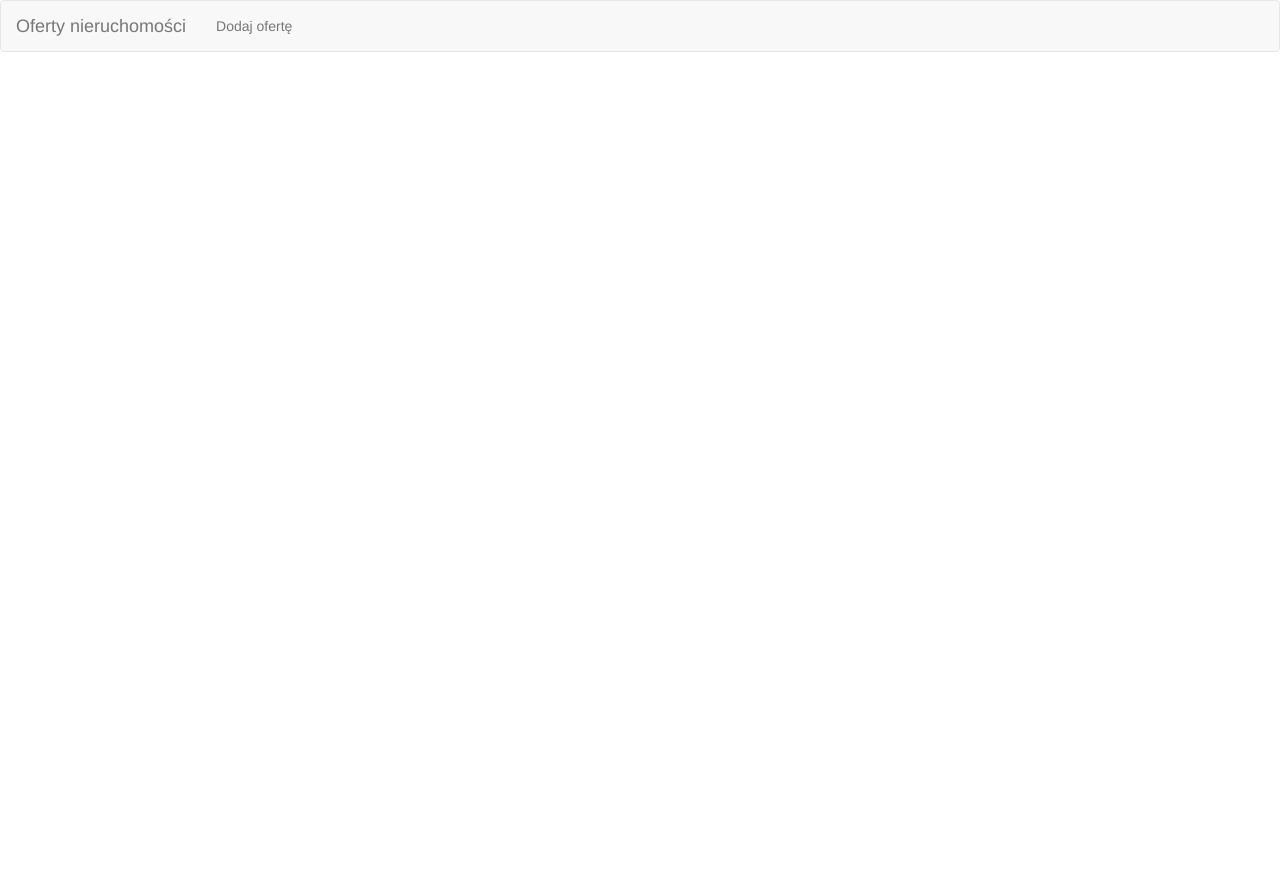
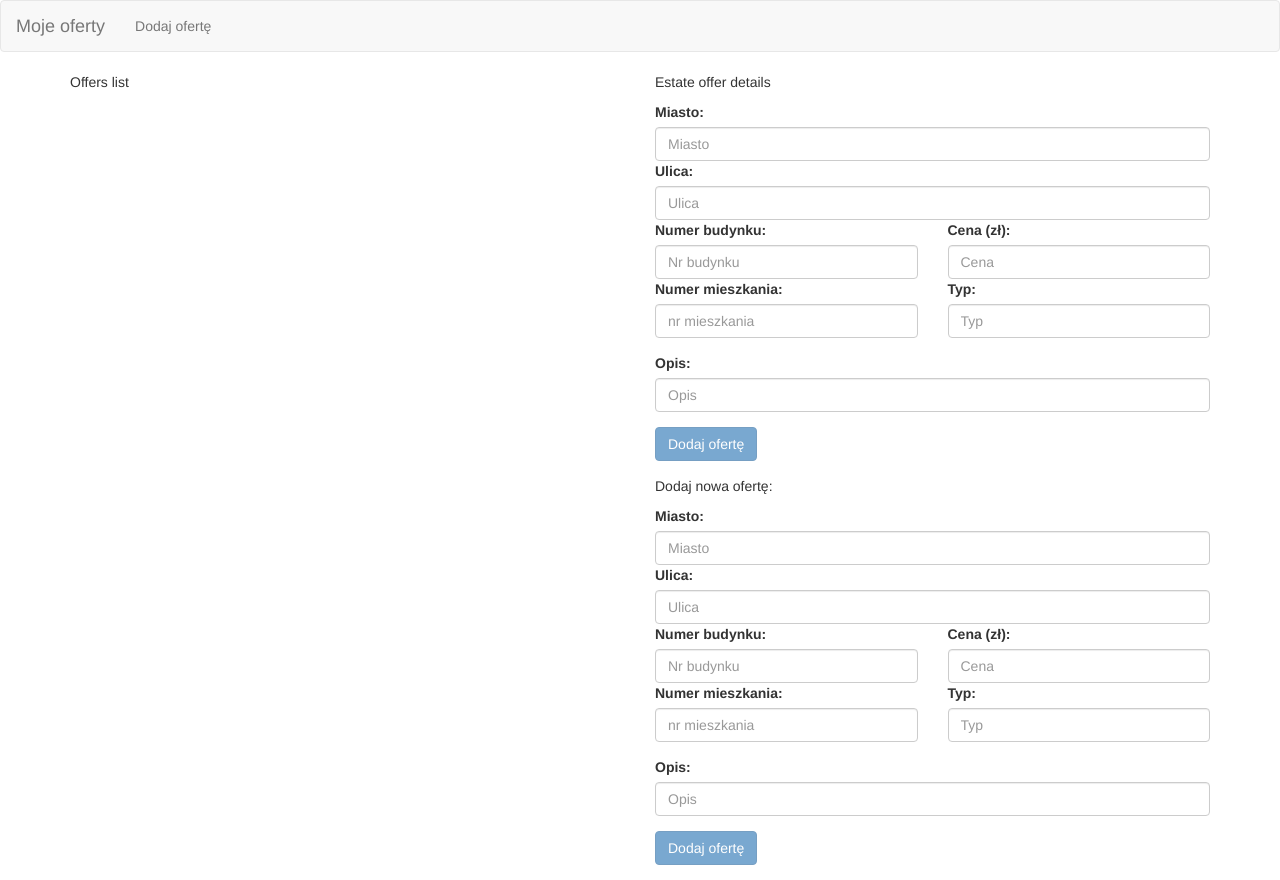
Before and after one commit to Cutter72/recruitment-task-01, an Angular app: page / in a window 1280 px wide. Before the commit the page ends 800 px from the top, so only its background shows below. Built offline with nearby package versions, Linux system fonts and the light colour scheme.

Commit message:
Estate offer details component created

```diff
--- a/src/app/app.component.html
+++ b/src/app/app.component.html
@@ -1,8 +1,21 @@
-<app-header (newEstateOfferFormViewToggle)="newEstateOfferFormView.isActive = !newEstateOfferFormView.isActive"></app-header>
+<app-header
+  (newEstateOfferFormViewToggle)="toggleViewNewEstateOfferForm.isActive = !toggleViewNewEstateOfferForm.isActive"
+  (myEstateOffersViewToggle)="toggleViewMyEstateOffers.isActive = !toggleViewMyEstateOffers.isActive"
+></app-header>
 <div class="container">
   <div class="row">
-    <div class="col-md-12">
-      <app-new-estate-offer *ngIf="newEstateOfferFormView.isActive"></app-new-estate-offer>
+    <div class="col-xs-6">
+      <app-my-estate-offers-list></app-my-estate-offers-list>
+    </div>
+    <div class="col-xs-6">
+      <div class="row">
+        <div class="col-xs-12">
+          <app-estate-offer-details></app-estate-offer-details>
+        </div>
+        <div class="col-xs-12">
+          <app-new-estate-offer></app-new-estate-offer>
+        </div>
+      </div>
     </div>
   </div>
 </div>
--- a/src/app/app.component.ts
+++ b/src/app/app.component.ts
@@ -7,5 +7,6 @@ import { Component } from '@angular/core';
 })
 export class AppComponent {
   static serverAddress = 'https://alfa.propertygrouppoland.pl/q/paweldrelich';
-  newEstateOfferFormView = {isActive: false};
+  toggleViewNewEstateOfferForm = {isActive: false};
+  toggleViewMyEstateOffers = {isActive: false};
 }
--- a/src/app/app.module.ts
+++ b/src/app/app.module.ts
@@ -6,12 +6,16 @@ import { HeaderComponent } from './header/header.component';
 import { NewEstateOfferFormComponent } from './new-estate-offer-form/new-estate-offer-form.component';
 import {FormsModule} from '@angular/forms';
 import {HttpClientModule} from '@angular/common/http';
+import { MyEstateOffersListComponent } from './my-estate-offers-list/my-estate-offers-list.component';
+import { EstateOfferDetailsComponent } from './estate-offer-details/estate-offer-details.component';
 
 @NgModule({
   declarations: [
     AppComponent,
     HeaderComponent,
-    NewEstateOfferFormComponent
+    NewEstateOfferFormComponent,
+    MyEstateOffersListComponent,
+    EstateOfferDetailsComponent
   ],
   imports: [
     BrowserModule,
--- /dev/null
+++ b/src/app/estate-offer-details/estate-offer-details.component.html
@@ -0,0 +1,30 @@
+<p>Estate offer details</p>
+<form #f="ngForm" ngNativeValidate>
+  <div class="row">
+    <div class="col-xs-12">
+      <label>Miasto:</label>
+      <input type="text" placeholder="Miasto" class="form-control" required ngModel name="city">
+      <label>Ulica:</label>
+      <input type="text" placeholder="Ulica" class="form-control" required ngModel name="street">
+    </div>
+    <div class="col-sm-6 form-group">
+      <label>Numer budynku:</label>
+      <input type="number" placeholder="Nr budynku" step="1" min="1" class="form-control" required ngModel name="property">
+      <label>Numer mieszkania:</label>
+      <input type="number" placeholder="nr mieszkania" step="1" min="1" class="form-control" required ngModel name="apartment">
+    </div>
+    <div class="col-sm-6 form-group">
+      <label>Cena (zł):</label>
+      <input type="number" placeholder="Cena" step="0.01" min="0" class="form-control" required ngModel name="price">
+      <label>Typ:</label>
+      <input type="number" placeholder="Typ" step="1" min="1" class="form-control" required ngModel name="type">
+    </div>
+    <div class="col-xs-12 form-group">
+      <label>Opis:</label>
+      <input type="text" placeholder="Opis" class="form-control" required ngModel name="description">
+    </div>
+    <div class="col-xs-3 form-group">
+      <button type="submit" class="btn btn-primary" [disabled]="f.invalid">Dodaj ofertę</button>
+    </div>
+  </div>
+</form>
--- /dev/null
+++ b/src/app/estate-offer-details/estate-offer-details.component.ts
@@ -0,0 +1,15 @@
+import { Component, OnInit } from '@angular/core';
+
+@Component({
+  selector: 'app-estate-offer-details',
+  templateUrl: './estate-offer-details.component.html',
+  styleUrls: ['./estate-offer-details.component.css']
+})
+export class EstateOfferDetailsComponent implements OnInit {
+
+  constructor() { }
+
+  ngOnInit() {
+  }
+
+}
--- a/src/app/header/header.component.html
+++ b/src/app/header/header.component.html
@@ -4,11 +4,11 @@
       <button type="button" class="navbar-toggle" (click)="collapsed = !collapsed">
         <span class="icon-bar" *ngFor="let iconBar of [1, 2, 3]"></span>
       </button>
-      <a routerLink="/" class="navbar-brand">Oferty nieruchomości</a>
+      <a style="cursor: pointer" (click)="toggleViewMyEstateOffers()" class="navbar-brand">Moje oferty</a>
     </div>
     <div class="navbar-collapse" [class.collapse]="collapsed" (window:resize)="collapsed = true">
       <ul class="nav navbar-nav">
-        <li><a style="cursor: pointer" (click)="addNewEstateOfferViewToggle()">Dodaj ofertę</a></li>
+        <li><a style="cursor: pointer" (click)="toggleViewNewEstateOfferForm()">Dodaj ofertę</a></li>
       </ul>
     </div>
   </div>
--- a/src/app/header/header.component.ts
+++ b/src/app/header/header.component.ts
@@ -8,12 +8,17 @@ import {Component, EventEmitter, OnInit, Output} from '@angular/core';
 export class HeaderComponent implements OnInit {
   collapsed = false;
   @Output() newEstateOfferFormViewToggle = new EventEmitter();
+  @Output() myEstateOffersViewToggle = new EventEmitter();
   constructor() { }
 
   ngOnInit() {
   }
 
-  addNewEstateOfferViewToggle() {
+  toggleViewNewEstateOfferForm() {
     this.newEstateOfferFormViewToggle.emit();
   }
+
+  toggleViewMyEstateOffers() {
+    this.myEstateOffersViewToggle.emit();
+  }
 }
--- /dev/null
+++ b/src/app/my-estate-offers-list/my-estate-offers-list.component.html
@@ -0,0 +1,5 @@
+<div class="row">
+  <div class="col-md-12 form-group">
+    <p>Offers list</p>
+  </div>
+</div>
--- /dev/null
+++ b/src/app/my-estate-offers-list/my-estate-offers-list.component.ts
@@ -0,0 +1,15 @@
+import { Component, OnInit } from '@angular/core';
+
+@Component({
+  selector: 'app-my-estate-offers-list',
+  templateUrl: './my-estate-offers-list.component.html',
+  styleUrls: ['./my-estate-offers-list.component.css']
+})
+export class MyEstateOffersListComponent implements OnInit {
+
+  constructor() { }
+
+  ngOnInit() {
+  }
+
+}
--- a/src/app/new-estate-offer-form/new-estate-offer-form.component.html
+++ b/src/app/new-estate-offer-form/new-estate-offer-form.component.html
@@ -1,28 +1,29 @@
+<p>Dodaj nowa ofertę:</p>
 <form (ngSubmit)="onSubmit()" #f="ngForm" ngNativeValidate>
 <div class="row">
-  <div class="col-md-12 form-group">
+  <div class="col-xs-12">
     <label>Miasto:</label>
     <input type="text" placeholder="Miasto" class="form-control" required ngModel name="city">
     <label>Ulica:</label>
     <input type="text" placeholder="Ulica" class="form-control" required ngModel name="street">
   </div>
-  <div class="col-md-6 form-group">
+  <div class="col-sm-6 form-group">
     <label>Numer budynku:</label>
     <input type="number" placeholder="Nr budynku" step="1" min="1" class="form-control" required ngModel name="property">
     <label>Numer mieszkania:</label>
     <input type="number" placeholder="nr mieszkania" step="1" min="1" class="form-control" required ngModel name="apartment">
   </div>
-  <div class="col-md-6 form-group">
+  <div class="col-sm-6 form-group">
     <label>Cena (zł):</label>
     <input type="number" placeholder="Cena" step="0.01" min="0" class="form-control" required ngModel name="price">
     <label>Typ:</label>
     <input type="number" placeholder="Typ" step="1" min="1" class="form-control" required ngModel name="type">
   </div>
-  <div class="col-md-12 form-group">
+  <div class="col-xs-12 form-group">
     <label>Opis:</label>
     <input type="text" placeholder="Opis" class="form-control" required ngModel name="description">
   </div>
-  <div class="col-md-3 form-group">
+  <div class="col-xs-3 form-group">
     <button type="submit" class="btn btn-primary" [disabled]="f.invalid">Dodaj ofertę</button>
   </div>
 </div>
```
Also changed, not shown: src/app/estate-offer-details/estate-offer-details.component.css (added), src/app/my-estate-offers-list/my-estate-offers-list.component.css (added).
